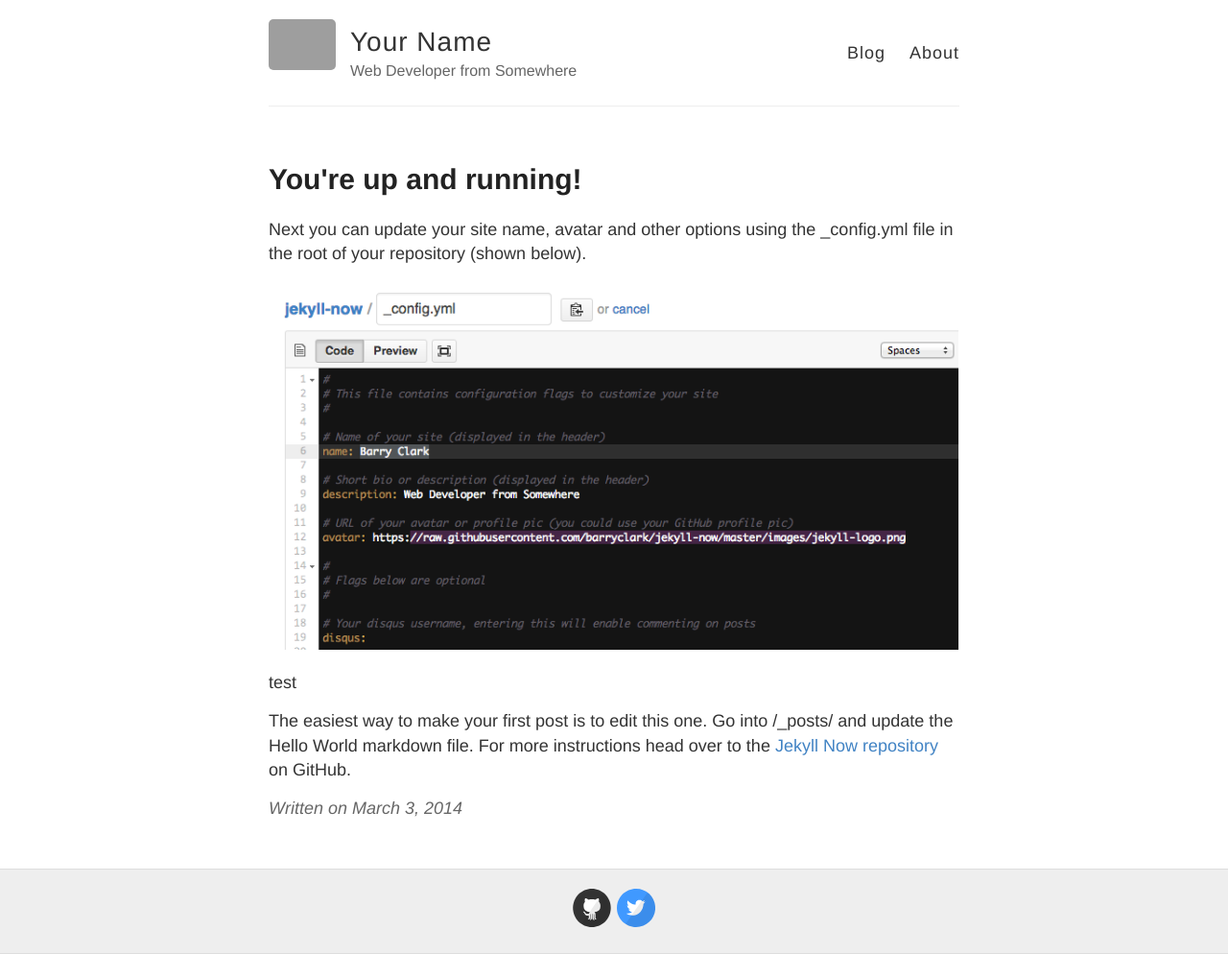
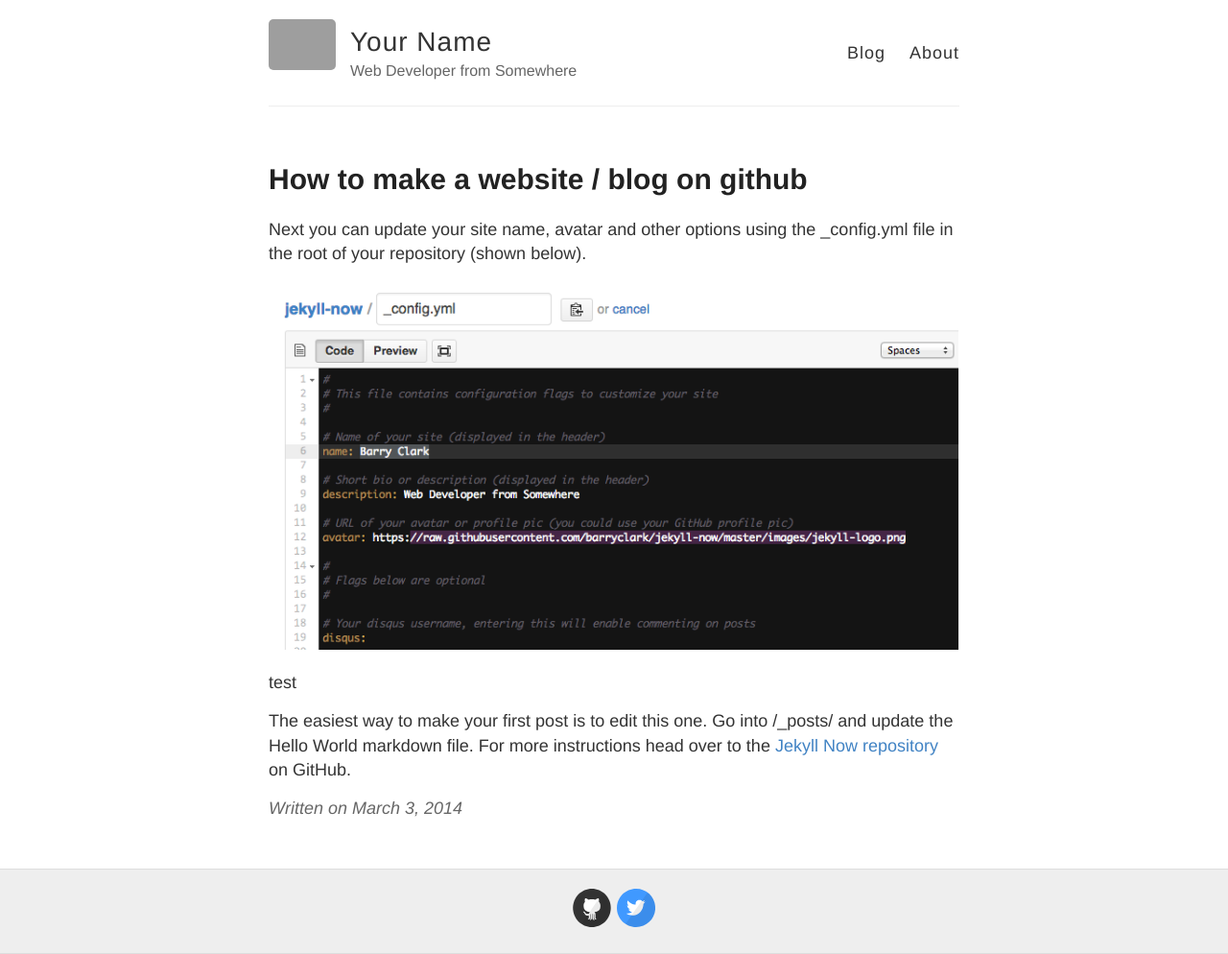
Before and after one commit to pluralise/trial_repo_site, a Jekyll site: the page built from _posts/2014-3-3-Hello-World.md, in a window 1280 px wide. Shown: the whole page at 96% size. Built offline with Jekyll 4.4.1, drawn with Linux system fonts in a browser that asks for light colours; grey boxes are pictures that could not be loaded.

Commit message:
Update 2014-3-3-Hello-World.md

```diff
--- a/_posts/2014-3-3-Hello-World.md
+++ b/_posts/2014-3-3-Hello-World.md
@@ -1,6 +1,6 @@
 ---
 layout: post
-title: You're up and running!
+title: How to make a website / blog on github
 published: true
 ---
 
```
